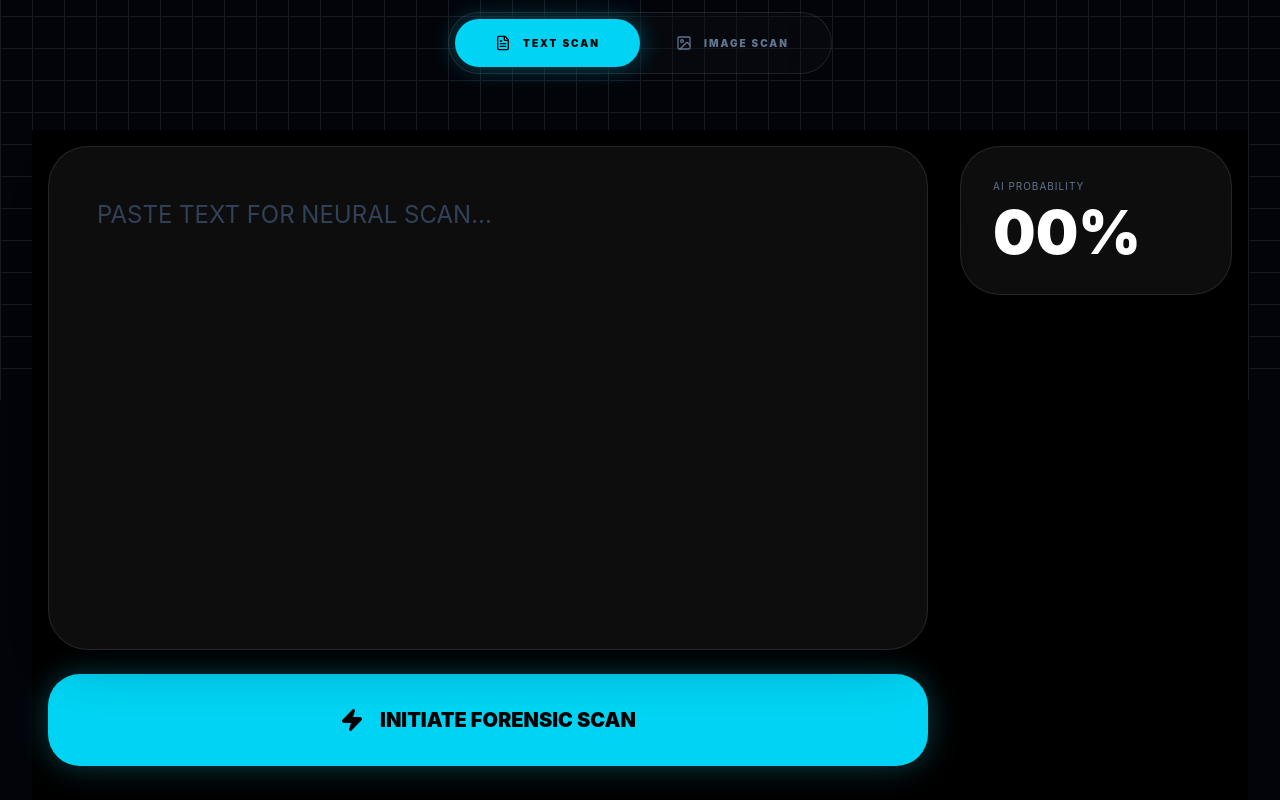
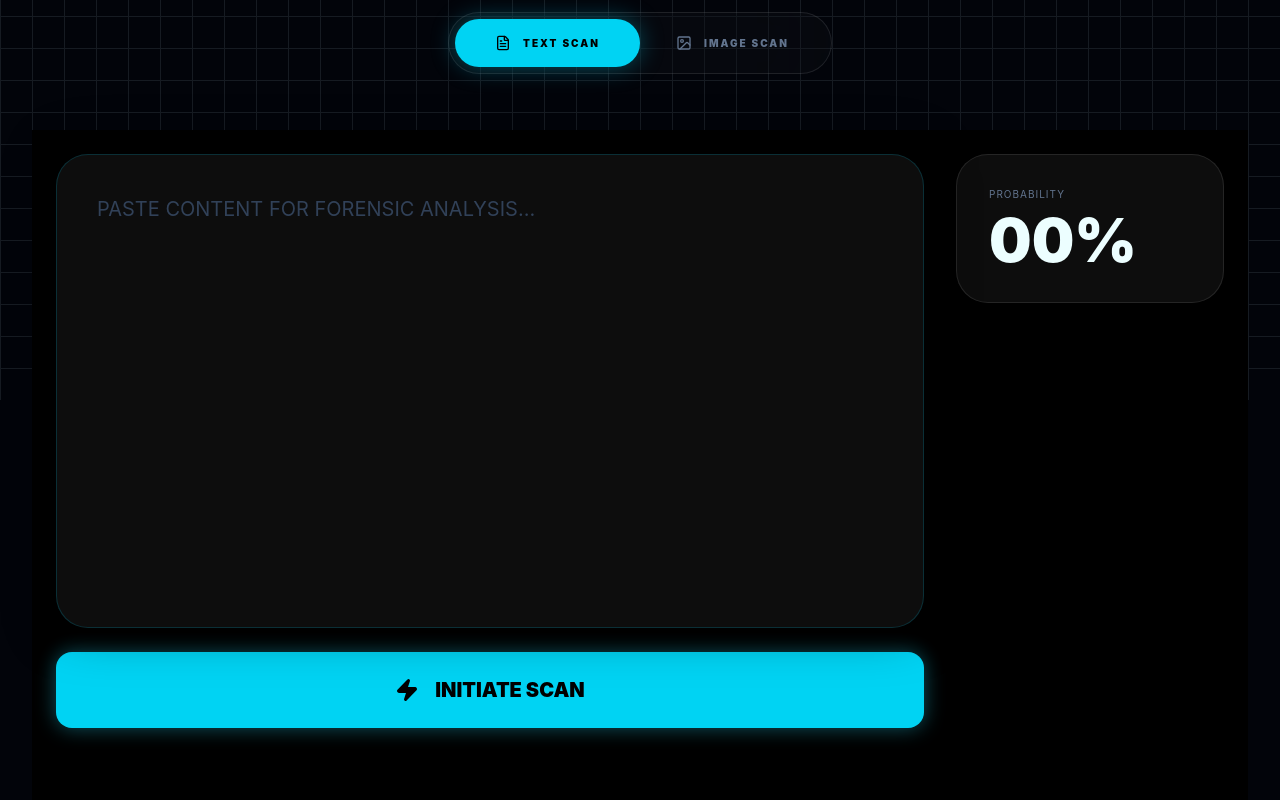
Before and after one commit to sumitinloop-byte/ai-detector-app, a React app: page / in a window 1280 px wide. Shown: the part 400-1200 px from the top of the page. Built offline with nearby package versions, Linux system fonts and the light colour scheme; the HTML template or start-up script is replaced by a standard one.

Commit message:
fix: added auto-retry logic for slow api

```diff
--- a/src/components/TextVerifier.jsx
+++ b/src/components/TextVerifier.jsx
@@ -1,23 +1,21 @@
 import React, { useState } from 'react';
 import { motion } from "framer-motion";
-import { Zap, Loader2, CheckCircle2 } from "lucide-react";
+import { Zap, Loader2, CheckCircle2, AlertCircle } from "lucide-react";
 
 const TextVerifier = () => {
   const [text, setText] = useState('');
   const [result, setResult] = useState(null);
   const [isLoading, setIsLoading] = useState(false);
+  const [statusMsg, setStatusMsg] = useState('');
 
-  const analyzeText = async () => {
-    if (!text.trim()) return alert("Please enter some text.");
-    setIsLoading(true);
-    setResult(null);
+  const analyzeWithRetry = async (retries = 3) => {
+    const token = import.meta.env.VITE_HF_TOKEN;
 
-    try {
     const response = await fetch(
       "https://api-inference.huggingface.co/models/Hello-SimpleAI/chatgpt-detector-roberta",
       {
         headers: {
-            "Authorization": `Bearer ${import.meta.env.VITE_HF_TOKEN}`,
+          "Authorization": `Bearer ${token}`,
           "Content-Type": "application/json",
         },
         method: "POST",
@@ -27,60 +25,74 @@ const TextVerifier = () => {
 
     const data = await response.json();
 
-      // Agar model load ho raha ho (Free tier common issue)
-      if (data.error && data.error.includes("loading")) {
-        alert("Model is waking up! Please wait 10 seconds and try again.");
-        setIsLoading(false);
-        return;
+    // Handling the "Model is loading" state from Hugging Face
+    if (data.error && data.error.includes("loading") && retries > 0) {
+      setStatusMsg(`Waking up server... (${retries} retries left)`);
+      await new Promise(res => setTimeout(res, 8000)); // Wait 8 seconds
+      return analyzeWithRetry(retries - 1);
     }
 
-      if (data && data[0]) {
-        const aiScoreObj = data[0].find(item => item.label === 'Fake' || item.label === 'Label_1');
-        const finalPercentage = Math.round(aiScoreObj.score * 100);
+    if (data.error) throw new Error(data.error);
+    return data;
+  };
+
+  const handleScan = async () => {
+    if (!text.trim()) return alert("Please paste some text first.");
+
+    setIsLoading(true);
+    setResult(null);
+    setStatusMsg('Connecting to Neural Network...');
+
+    try {
+      const resultData = await analyzeWithRetry();
+
+      if (resultData && resultData[0]) {
+        const aiScoreObj = resultData[0].find(item => item.label === 'Fake' || item.label === 'Label_1');
+        const score = Math.round(aiScoreObj.score * 100);
 
         setResult({
-          score: finalPercentage,
-          isAi: finalPercentage > 50,
-          status: finalPercentage > 50 ? "AI GENERATED" : "HUMAN AUTHENTIC",
-          markers: finalPercentage > 50
-            ? ["Neural Pattern Found", "Uniform Syntax"]
-            : ["Natural Flow", "Human Variance"]
+          score: score,
+          isAi: score > 50,
+          status: score > 50 ? "AI GENERATED" : "HUMAN AUTHENTIC",
+          markers: score > 50 ? ["Neural Pattern Detected", "Low Burstiness"] : ["Natural Variance", "Human Syntax"]
         });
       }
     } catch (error) {
-      console.error(error);
-      alert("Network Error! Check your internet or wait 10 seconds.");
+      console.error("Final Error:", error);
+      alert("Server is overloaded. Please wait 15 seconds and try one last time.");
     } finally {
       setIsLoading(false);
+      setStatusMsg('');
     }
   };
 
   return (
-    <div className="w-full grid grid-cols-1 xl:grid-cols-4 gap-8 font-sans bg-black p-4 min-h-screen text-white">
+    <div className="w-full grid grid-cols-1 xl:grid-cols-4 gap-8 font-sans bg-black p-6 min-h-screen text-white">
       <div className="xl:col-span-3 space-y-6">
-        <div className="relative rounded-[2.5rem] border border-white/10 bg-white/5 p-2 shadow-2xl">
+        <div className="relative rounded-[2rem] border border-cyan-500/20 bg-white/5 p-2 shadow-[0_0_50px_rgba(0,0,0,0.5)]">
           <textarea
-            className="w-full h-80 md:h-[480px] bg-transparent p-10 text-xl md:text-2xl outline-none placeholder:text-slate-700 leading-relaxed resize-none text-cyan-400"
-            placeholder="PASTE TEXT FOR NEURAL SCAN..."
+            className="w-full h-80 md:h-[450px] bg-transparent p-8 text-xl outline-none placeholder:text-slate-700 resize-none text-cyan-400"
+            placeholder="PASTE CONTENT FOR FORENSIC ANALYSIS..."
             value={text}
             onChange={(e) => setText(e.target.value)}
           />
         </div>
 
         <button
-          onClick={analyzeText}
+          onClick={handleScan}
           disabled={isLoading}
-          className="w-full py-8 bg-cyan-400 text-black rounded-[2rem] font-black text-xl flex items-center justify-center gap-4 hover:bg-white transition-all shadow-[0_0_30px_rgba(34,211,238,0.3)] active:scale-95"
+          className="w-full py-6 bg-cyan-400 text-black rounded-2xl font-black text-xl flex items-center justify-center gap-4 hover:bg-white transition-all shadow-[0_0_20px_rgba(34,211,238,0.4)]"
         >
           {isLoading ? <Loader2 className="animate-spin" /> : <Zap size={24} fill="currentColor" />}
-          {isLoading ? "SCANNING NEURAL PATHWAYS..." : "INITIATE FORENSIC SCAN"}
+          {isLoading ? statusMsg : "INITIATE SCAN"}
         </button>
       </div>
 
       <div className="xl:col-span-1 space-y-4">
-        <div className={`p-8 rounded-[2.5rem] bg-white/5 border ${result ? (result.isAi ? 'border-red-500' : 'border-green-500') : 'border-white/10'}`}>
-          <div className="text-[10px] text-slate-500 uppercase tracking-widest">AI PROBABILITY</div>
-          <div className="text-6xl font-black mt-2">{result ? `${result.score}%` : "00%"}</div>
+        <div className={`p-8 rounded-[2rem] bg-white/5 border ${result ? (result.isAi ? 'border-red-500' : 'border-green-500') : 'border-white/10'}`}>
+          <div className="text-[10px] text-slate-500 uppercase tracking-widest">Probability</div>
+          <div className="text-6xl font-black mt-2 text-cyan-50">{result ? `${result.score}%` : "00%"}</div>
+          {result && <div className="mt-2 text-xs font-bold uppercase">{result.status}</div>}
         </div>
       </div>
     </div>
```
Lines whose indentation alone changed are shown as unchanged.
